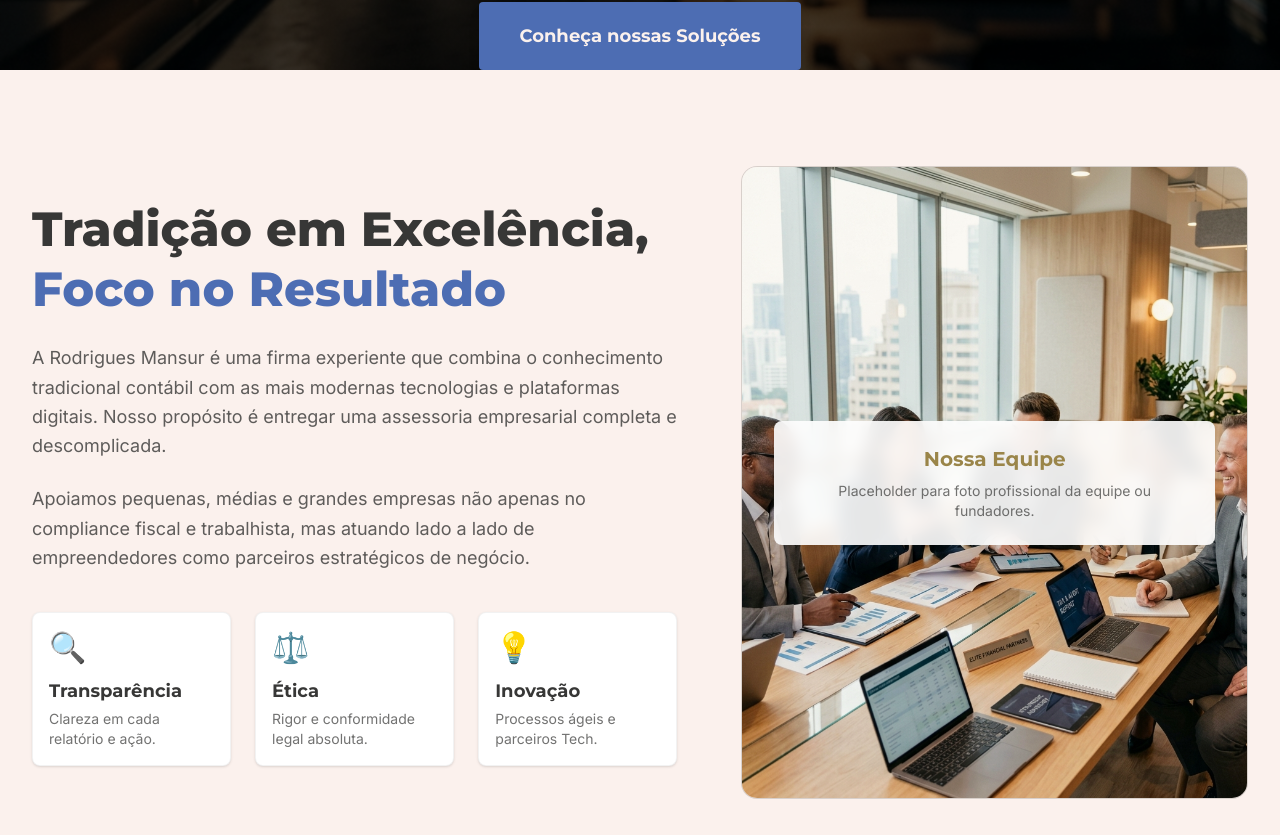
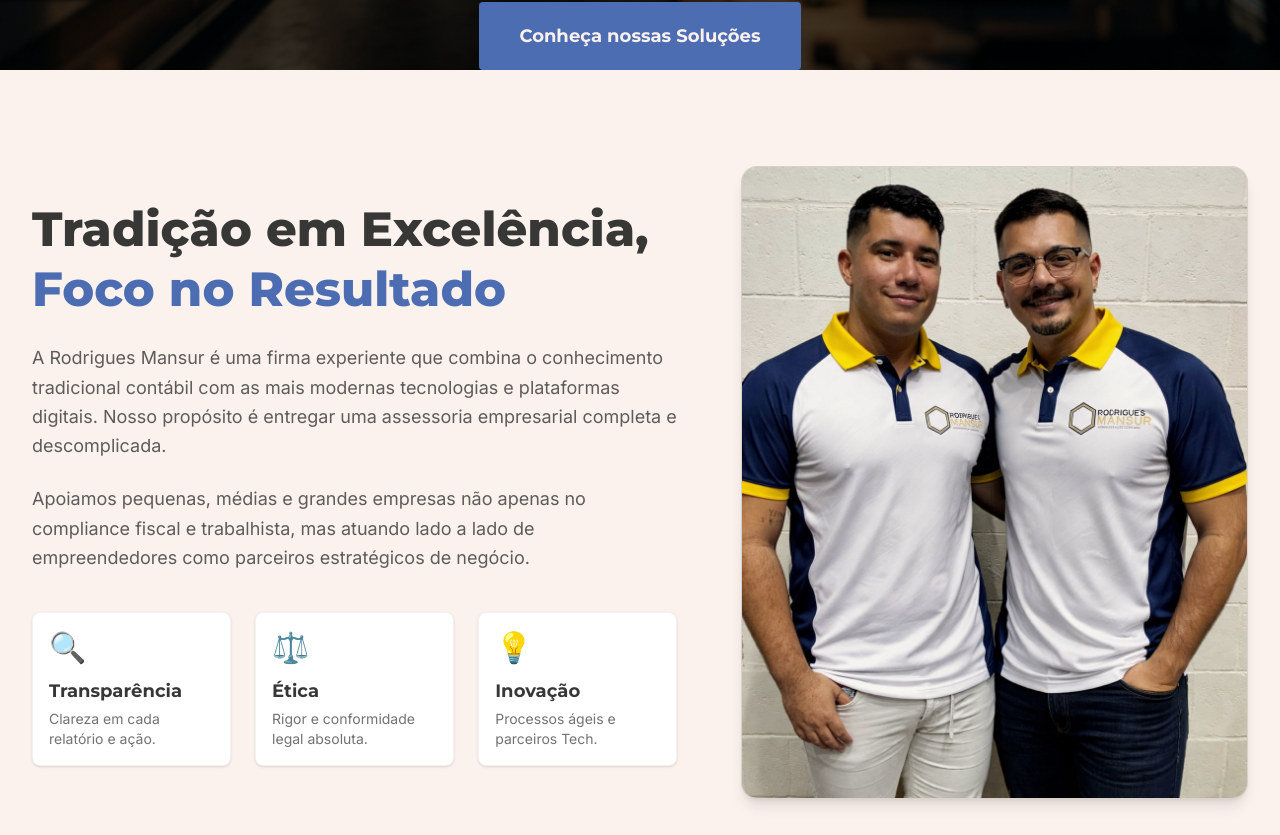
Before and after one commit to RudolfoTorres/rodrigues-mansur, a Next.js app: page / in a window 1280 px wide. Shown: the part 805-1640 px from the top of the page. Built offline with nearby package versions, Linux system fonts and the light colour scheme.

Commit message:
ui(sobre) incluido imagem na sessão quem somos

```diff
--- a/src/app/page.tsx
+++ b/src/app/page.tsx
@@ -18,7 +18,7 @@
       <div id="sobre"><About /></div>
       <div id="servicos"><Services /></div>
       <div id="diferenciais"><Differentials /></div>
-      <div id="blog"><BlogPreview /></div>
+      {/* <div id="blog"><BlogPreview /></div> */}
       <div id="depoimentos"><Testimonials /></div>
       <div id="contato"><Contact /></div>
 
--- a/src/components/About.tsx
+++ b/src/components/About.tsx
@@ -1,3 +1,5 @@
+import Image from 'next/image';
+
 export function About() {
   return (
     <section className="bg-rm-cream py-24">
@@ -37,15 +39,16 @@
             </div>
           </div>
 
-          {/* Image Placeholder */}
-          <div className="w-full lg:w-5/12 aspect-[4/5] bg-rm-black/5 rounded-2xl border border-black/10 flex items-center justify-center p-8 text-center relative overflow-hidden group">
-            {/* Replace with AI generated or actual team photo later */}
-            <div className="absolute inset-0 bg-cover bg-center transition-transform duration-700 group-hover:scale-105" style={{ backgroundImage: 'url("/images/about-placeholder.png")' }} />
-            <div className="absolute inset-0 bg-rm-gold/10 mix-blend-multiply" />
-            <div className="relative z-10 p-6 bg-white/90 backdrop-blur-sm rounded-lg shadow-xl shadow-black/5">
-              <span className="font-heading font-bold text-rm-gold-dark text-xl">Nossa Equipe</span>
-              <p className="text-sm font-body mt-2 text-rm-black/70">Placeholder para foto profissional da equipe ou fundadores.</p>
-            </div>
+          {/* Image Section */}
+          <div className="w-full lg:w-5/12 aspect-[4/5] bg-rm-black/5 rounded-2xl border border-black/10 flex items-center justify-center relative overflow-hidden group shadow-lg">
+            <Image
+              src="/images/QuemSomos.png"
+              alt="Equipe Rodrigues Mansur - Quem Somos"
+              fill
+              className="object-cover object-center transition-transform duration-700 group-hover:scale-105"
+              sizes="(max-width: 1024px) 100vw, 40vw"
+            />
+            <div className="absolute inset-0 bg-rm-gold/10 mix-blend-multiply pointer-events-none" />
           </div>
 
         </div>
--- a/src/components/Header.tsx
+++ b/src/components/Header.tsx
@@ -1,13 +1,17 @@
+"use client";
+
 import Link from 'next/link';
 import Image from 'next/image';
+import { useState } from 'react';
 import { Button } from './Button';
 
 export function Header() {
+  const [isMobileMenuOpen, setIsMobileMenuOpen] = useState(false);
   const navLinks = [
     { name: 'Início', href: '#inicio' },
     { name: 'Nossos Serviços', href: '#servicos' },
     { name: 'Sobre Nós', href: '#sobre' },
-    { name: 'Blog', href: '#blog' },
+    // { name: 'Blog', href: '#blog' },
     { name: 'Contato', href: '#contato' }
   ];
 
@@ -36,15 +40,57 @@
             ))}
           </nav>
 
-          {/* CTA */}
+          {/* CTA Desktop */}
           <div className="hidden md:flex">
             <Button variant="primary" className="!px-6 !py-2 text-sm">
               Falar com um Especialista
             </Button>
           </div>
 
+          {/* Mobile Menu Button */}
+          <div className="flex md:hidden items-center">
+            <button
+              onClick={() => setIsMobileMenuOpen(!isMobileMenuOpen)}
+              className="text-rm-cream hover:text-rm-gold p-2 transition-colors focus:outline-none"
+              aria-label="Alternar menu mobile"
+            >
+              {isMobileMenuOpen ? (
+                <svg className="w-8 h-8" fill="none" stroke="currentColor" viewBox="0 0 24 24">
+                  <path strokeLinecap="round" strokeLinejoin="round" strokeWidth={1.5} d="M6 18L18 6M6 6l12 12" />
+                </svg>
+              ) : (
+                <svg className="w-8 h-8" fill="none" stroke="currentColor" viewBox="0 0 24 24">
+                  <path strokeLinecap="round" strokeLinejoin="round" strokeWidth={1.5} d="M4 6h16M4 12h16M4 18h16" />
+                </svg>
+              )}
+            </button>
+          </div>
+
         </div>
       </div>
+
+      {/* Mobile Menu Dropdown */}
+      {isMobileMenuOpen && (
+        <div className="md:hidden absolute top-full left-0 w-full bg-rm-black/95 backdrop-blur-md border-b border-rm-gold/20 shadow-2xl">
+          <div className="px-4 py-8 flex flex-col space-y-4">
+            {navLinks.map((link) => (
+              <Link
+                key={link.name}
+                href={link.href}
+                className="text-rm-cream hover:text-rm-gold transition-colors font-medium text-lg text-center block py-3 border-b border-rm-cream/10"
+                onClick={() => setIsMobileMenuOpen(false)}
+              >
+                {link.name}
+              </Link>
+            ))}
+            <div className="pt-6 flex justify-center">
+              <Button variant="primary" className="!px-8 !py-4 w-full">
+                Falar com um Especialista
+              </Button>
+            </div>
+          </div>
+        </div>
+      )}
     </header>
   );
 }
```
Also changed, not shown: public/images/QuemSomos.png (added).
